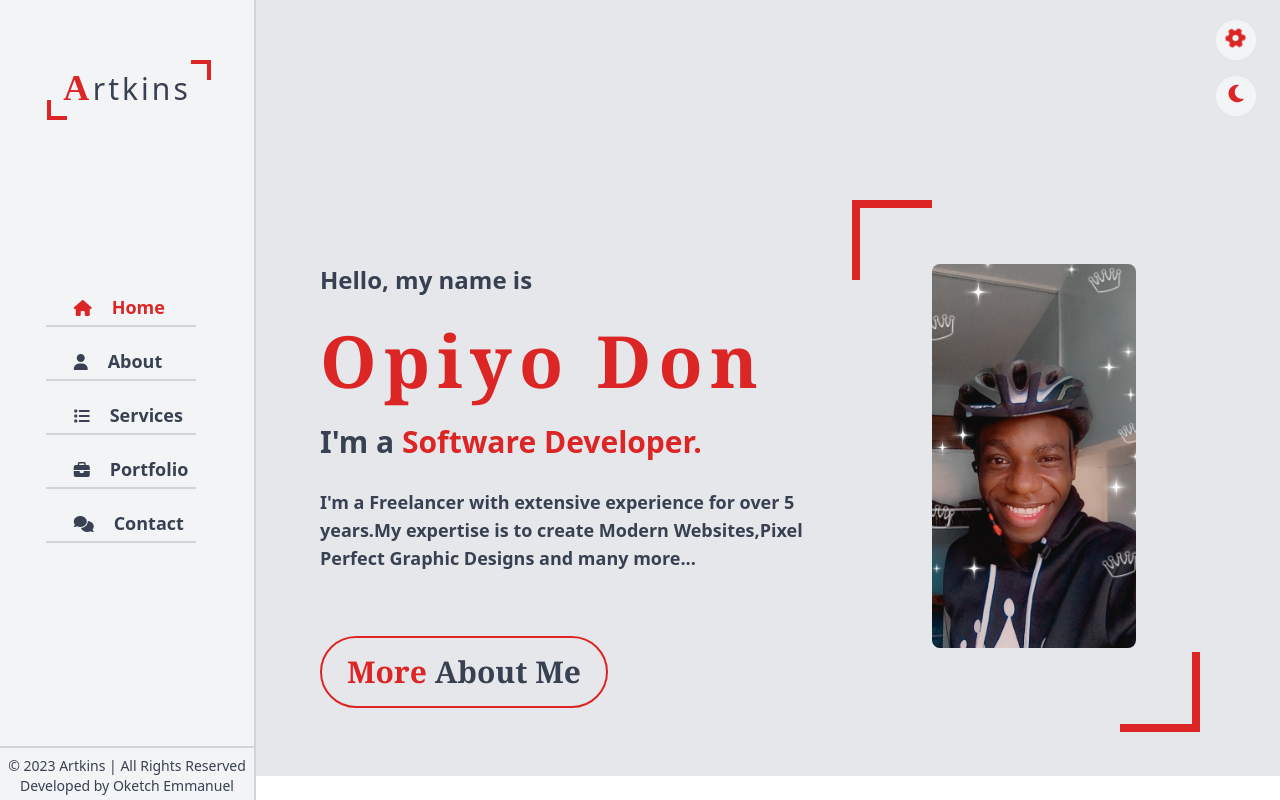
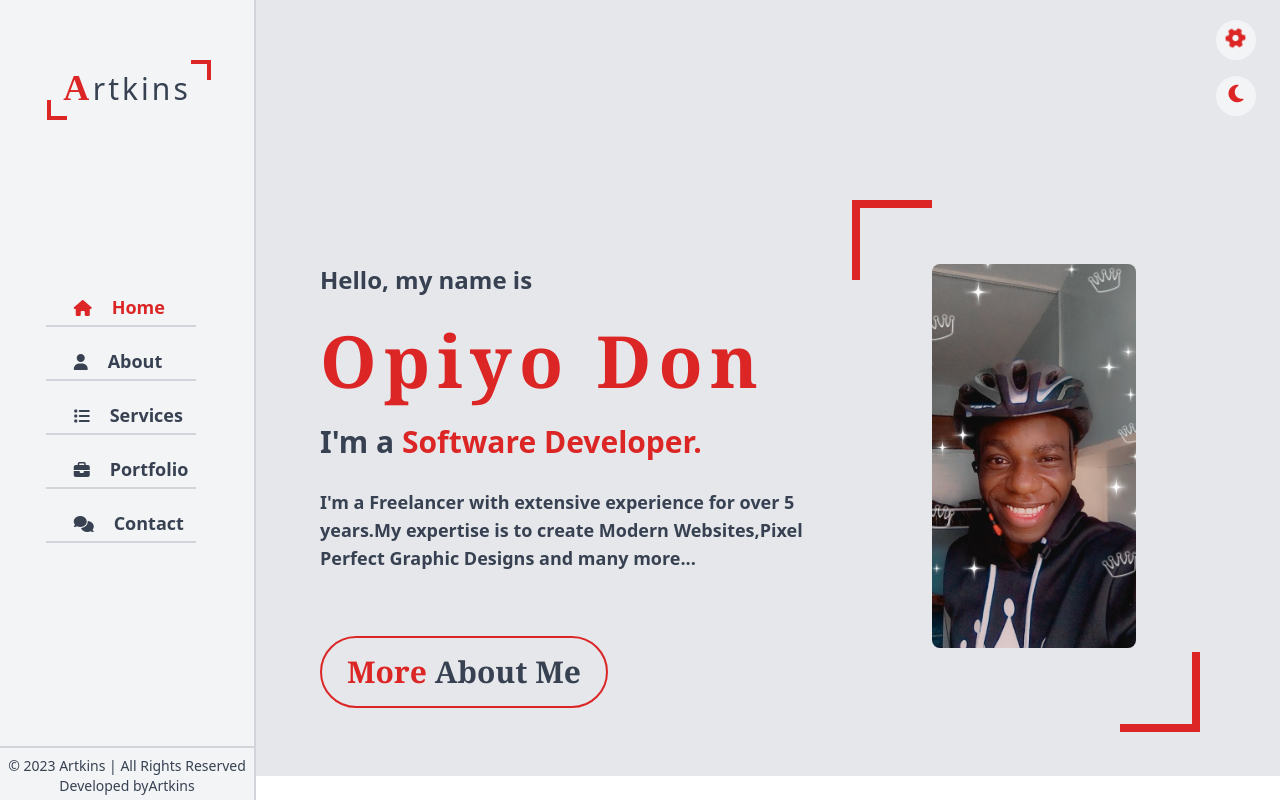
Before and after one commit to opiyodon/tailwind_portfolio, a website: page PUBLIC/index.html in a window 1280 px wide. Drawn offline with nearby package versions, Linux system fonts and the light colour scheme; a web font is replaced by a local one.

Commit message:
maintainance

```diff
--- a/PUBLIC/index.html
+++ b/PUBLIC/index.html
@@ -52,7 +52,7 @@
 			<div class="absolute bottom-1 xs:w-64 lg:w-full font-normal text-light_txt border-t-2 border-t-light_border_bright"><!--FOOTER-->
 					<div class="text-sm pt-2">
 						<p class="flex justify-center">&copy 2023 Artkins | All Rights Reserved</p>
-						<p class="flex justify-center hover:text-primary">Developed by Oketch Emmanuel</p>
+						<p class="flex justify-center hover:text-primary">Developed by <a href="http://opiyodon.netlify.app/" target="_blank">Artkins</a></p>
 					</div>
 			</div>
 
```
Also changed, not shown: PUBLIC/A.S.H.L.E.Y AI App.html (line endings or trailing spaces), PUBLIC/Artcorp Industries Logo Design.html (line endings or trailing spaces), PUBLIC/Artkins Pizza Inn.html (line endings or trailing spaces), PUBLIC/Easy Pencil Art Tricks.html (line endings or trailing spaces), PUBLIC/Responsive Portfolio Website.html (line endings or trailing spaces), PUBLIC/art.html (line endings or trailing spaces), PUBLIC/email.js (line endings or trailing spaces), PUBLIC/graphic.html (line endings or trailing spaces), PUBLIC/networking.html (line endings or trailing spaces), PUBLIC/script.js (line endings or trailing spaces), PUBLIC/scrollBar.js (line endings or trailing spaces), PUBLIC/skate.html (line endings or trailing spaces), PUBLIC/software.html (line endings or trailing spaces), PUBLIC/style.css, 3 more files.
